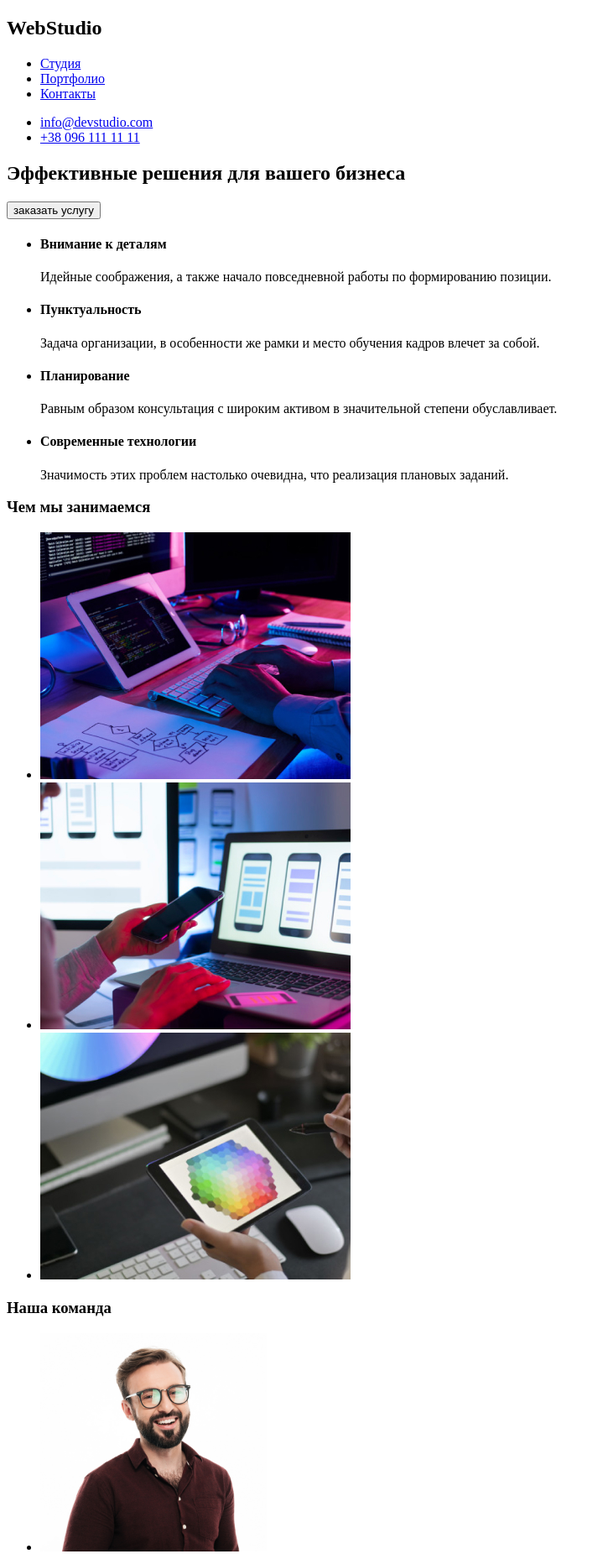
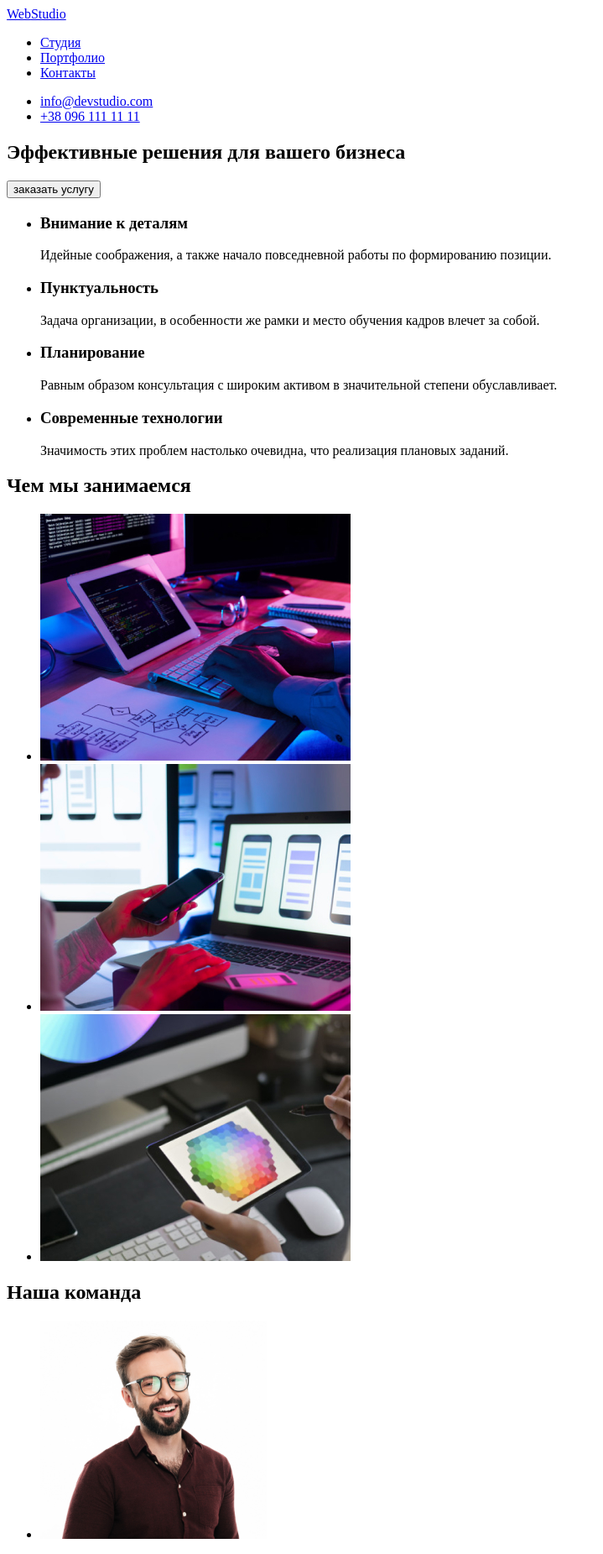
Before and after one commit to Artur2025/goit-markup-hw-01, a plain HTML site: page index.html in a window 1280 px wide. Shown: the top 1851 px of the page at 84% size, without its empty margins (0-719 px from the left). Drawn offline with Linux system fonts and the light colour scheme.

Commit message:
Исправления в ДЗ-1

```diff
--- a/index.html
+++ b/index.html
@@ -10,10 +10,7 @@
     <body>
         <header>
 
-            <div>
-                <h2>Web<span>Studio</span></h2>
-            </div>
-
+            <a href="#">Web<span>Studio</span></a>
             <nav>
                 <ul>
                     <li>
@@ -26,6 +23,7 @@
                         <a href="#">Контакты</a>
                     </li>
                 </ul>
+            </nav>
                 <ul>
                     <li>
                         <a href="mail:info@devstudio.com">info@devstudio.com</a>
@@ -34,7 +32,6 @@
                         <a href="tel:+380961111111">+38 096 111 11 11</a>
                     </li>
                 </ul>
-            </nav>
 
         </header>
 
@@ -43,32 +40,32 @@
             <section>
                 <div>
                     <h1>Эффективные решения для вашего бизнеса</h1>
-                    <button>заказать услугу</button>
+                    <button type="button">заказать услугу</button>
                 </div>
             </section>
             <section>
-                    <ul>
-                        <li>
-                            <h4>Внимание к деталям</h4>
-                            <p>Идейные соображения, а также начало повседневной работы по формированию позиции.</p>
-                        </li>
-                        <li>
-                        <h4>Пунктуальность</h4>
+                <ul>
+                    <li>
+                        <h3>Внимание к деталям</h3>
+                        <p>Идейные соображения, а также начало повседневной работы по формированию позиции.</p>
+                    </li>
+                    <li>
+                        <h3>Пунктуальность</h3>
                         <p>Задача организации, в особенности же рамки и место обучения кадров влечет за собой.</p>
                     </li>
                     <li>
-                        <h4>Планирование</h4>
+                        <h3>Планирование</h3>
                         <p>Равным образом консультация с широким активом в значительной степени обуславливает.</p>
                     </li>
                     <li>
-                        <h4>Современные технологии</h4>
+                        <h3>Современные технологии</h3>
                         <p>Значимость этих проблем настолько очевидна, что реализация плановых заданий.</p>
                     </li>
                 </ul>
             </section>
 
             <section>
-                <h3>Чем мы занимаемся</h3>
+                <h2>Чем мы занимаемся</h2>
                 <ul>
                     <li>
                         <img src="./images/img.jpg" alt="desktop" width="370">
@@ -84,26 +81,26 @@
             </section>
 
             <section>
-                <h3>Наша команда</h3>
+                <h2>Наша команда</h2>
                 <ul>
                     <li>
                         <img src="./images/photo.jpg" alt="employee" width="270">
-                        <h5>Игорь Демьяненко</h5>
+                        <h4>Игорь Демьяненко</h4>
                         <p>Product Designer</p>
                     </li>
                     <li>
                         <img src="./images/photo1.jpg" alt="employee" width="270">
-                        <h5>Ольга Репина</h5>
+                        <h4>Ольга Репина</h4>
                         <p>Frontend Developer</p>
                     </li>
                     <li>
                         <img src="./images/photo2.jpg" alt="employee" width="270">
-                        <h5>Николай Тарасов</h5>
+                        <h4>Николай Тарасов</h4>
                         <p>Marketing</p>
                     </li>
                     <li>
                         <img src="./images/photo3.jpg" alt="employee" width="270">
-                        <h5>Михаил Ермаков</h5>
+                        <h4>Михаил Ермаков</h4>
                         <p>PUI Designer</p>
                     </li>
                 </ul>
@@ -112,12 +109,8 @@
         </main>
 
         <footer>
-            <div>
 
-                <div>
-                    <h2>Web<span>Studio</span></h2>
-                </div>
-
+                <a href="#">Web<span>Studio</span></a>
                 <address>
                     <ul>
                         <li>
@@ -132,7 +125,6 @@
                     </ul>
                 </address>
 
-            </div>
         </footer>
 
     </body>
```
